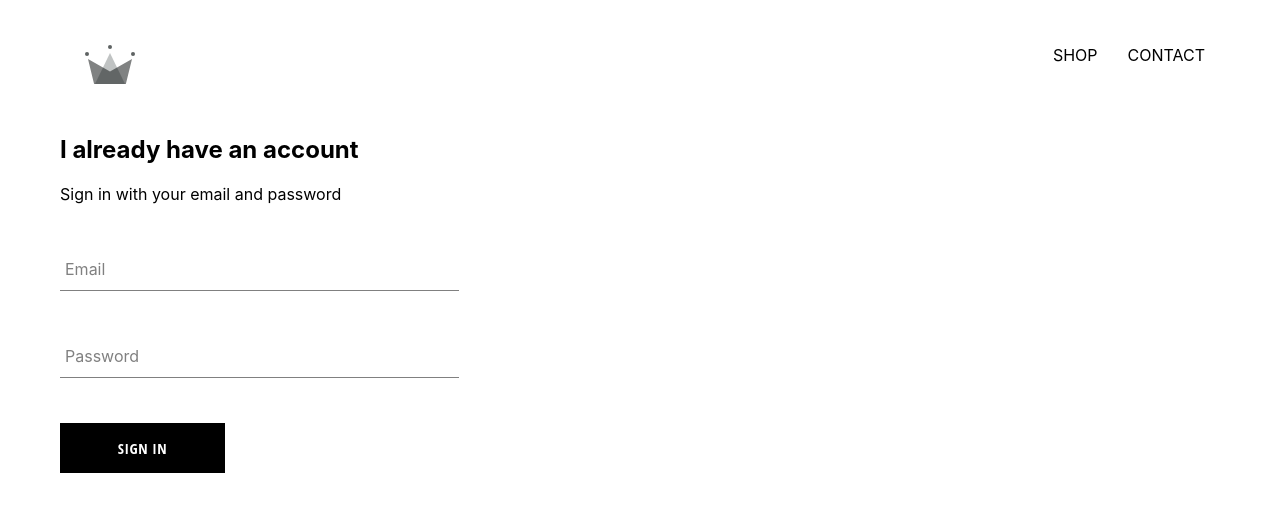
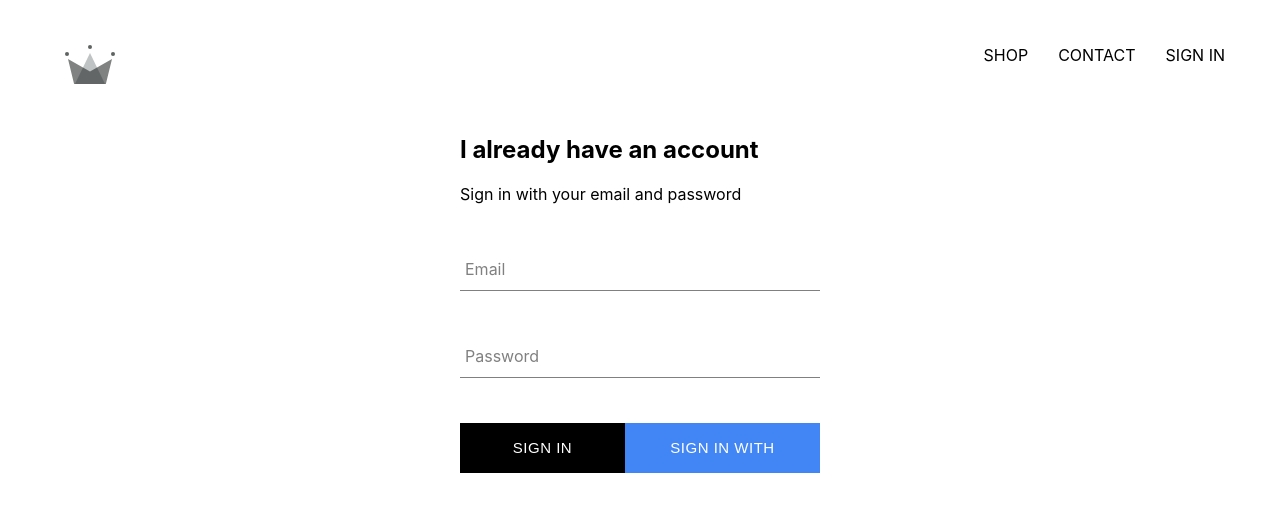
Before and after one commit to Antxon-Eguiguren/react-crwn-clothing, a React (Create React App) app: page /sign-in in a window 1280 px wide. Shown: the top 512 px of the page. Built offline with nearby package versions, Linux system fonts and the light colour scheme; no server answers.

Commit message:
Integrated Firebase and User Authentication

```diff
--- a/package.json
+++ b/package.json
@@ -7,6 +7,7 @@
     "@testing-library/jest-dom": "^4.2.4",
     "@testing-library/react": "^9.3.2",
     "@testing-library/user-event": "^7.1.2",
+    "firebase": "^7.14.0",
     "node-sass": "^4.13.1",
     "react": "^16.13.1",
     "react-dom": "^16.13.1",
--- a/src/App.css
+++ b/src/App.css
@@ -1,6 +1,9 @@
+* {
+    box-sizing: border-box;
+  }
+
 body {
-    font-family: 'Open Sans Condensed';
-    padding: 20px 60px;
+    padding: 20px 40px;
 }
 
 a {
--- a/src/App.js
+++ b/src/App.js
@@ -5,13 +5,34 @@
 import ShopPage from './pages/shoppage/shoppage.component';
 import SignInAndSignUpPage from './pages/sign-in-and-sign-out/sign-in-and-sign-out.component';
 import Header from './components/header/header.component';
+import { auth } from './firebase/firebase.utils';
 
 import './App.css';
 
-function App() {
+class App extends React.Component {
+  constructor(props) {
+    super(props);
+    this.state = {
+      currentUser: null
+    }
+  }
+
+  unsubscribeFromAuth = null;
+
+  componentDidMount() {
+    this.unsubscribeFromAuth = auth.onAuthStateChanged(user => {
+      this.setState({ currentUser: user });
+    });
+  }
+
+  componentWillUnmount() {
+    this.unsubscribeFromAuth();
+  }
+
+  render() {
     return (
       <div>
-      <Header />
+        <Header currentUser={this.state.currentUser} />
         <Switch>
           <Route exact path='/' component={HomePage} />
           <Route exact path='/shop' component={ShopPage} />
@@ -22,8 +43,9 @@
           <Route path='/shop/womens' />
           <Route path='/shop/mens' />
         </Switch>
-    </div>
+      </div >
     );
+  }
 }
 
 export default App;
--- a/src/components/custom-button/custom-button.component.jsx
+++ b/src/components/custom-button/custom-button.component.jsx
@@ -2,8 +2,8 @@
 
 import './custom-button.styles.scss';
 
-const CustomButton = ({ children, ...otherProps }) => (
-    <button className='custom-button' {...otherProps}>
+const CustomButton = ({ children, isGoogleSignIn, ...otherProps }) => (
+    <button className={`${isGoogleSignIn ? 'google-sign-in' : ''} custom-button`} {...otherProps}>
         {children}
     </button>
 )
--- a/src/components/custom-button/custom-button.styles.scss
+++ b/src/components/custom-button/custom-button.styles.scss
@@ -9,8 +9,6 @@
     background-color: black;
     color: white;
     text-transform: uppercase;
-    font-family: 'Open Sans Condensed';
-    font-weight: bolder;
     border: none;
     cursor: pointer;
 
@@ -19,4 +17,14 @@
       color: black;
       border: 1px solid black;
     }
+
+    &.google-sign-in {
+      background-color: #4285f4;
+      color: white;
+
+      &:hover{
+        background-color: #357ae8;
+        border: none;
+      }
+    }
 }
--- a/src/components/header/header.component.jsx
+++ b/src/components/header/header.component.jsx
@@ -1,11 +1,13 @@
 import React from 'react';
 import { Link } from 'react-router-dom';
+
+import { auth } from '../../firebase/firebase.utils';
 
 import { ReactComponent as Logo } from '../../assets/crown.svg';
 
 import './header.styles.scss';
 
-const Header = () => (
+const Header = ({ currentUser }) => (
     <div className='header'>
         <Link className='logo-container' to="/">
             <Logo className='logo' />
@@ -17,6 +19,12 @@
             <Link className='option' to="/contact">
                 CONTACT
             </Link>
+            {
+                currentUser ?
+                    <div className='option' onClick={() => auth.signOut()}>SIGN OUT</div>
+                    :
+                    <Link className='option' to='/sign-in'>SIGN IN</Link>
+            }
         </div>
     </div>
 )
--- a/src/components/header/header.styles.scss
+++ b/src/components/header/header.styles.scss
@@ -20,6 +20,7 @@
 
       .option {
         padding: 10px 15px;
+        cursor: pointer;
       }
     }
 }
--- a/src/components/sign-in/sign-in.component.jsx
+++ b/src/components/sign-in/sign-in.component.jsx
@@ -2,6 +2,8 @@
 
 import FormInput from '../form-input/form-input.component';
 import CustomButton from '../custom-button/custom-button.component';
+
+import { signInWithGoogle } from '../../firebase/firebase.utils';
 
 import './sign-in.styles.scss';
 
@@ -22,6 +24,10 @@
     handleChange = (event) => {
         const { name, value } = event.target;
         this.setState({ [name]: value });
+    }
+
+    handleClick = () => {
+        console.log('Prueba');
     }
 
     render() {
@@ -48,8 +54,10 @@
                         onChange={this.handleChange}
                         required
                     />
-
-                    <CustomButton type='submit'>Sign In</CustomButton>
+                    <div className='buttons'>
+                        <CustomButton type='submit'>Sign In</CustomButton>
+                        <CustomButton onClick={signInWithGoogle} isGoogleSignIn>Sign In With Google</CustomButton>
+                    </div>
                 </form>
             </div>
         )
--- a/src/components/sign-in/sign-in.styles.scss
+++ b/src/components/sign-in/sign-in.styles.scss
@@ -1,9 +1,15 @@
 .sign-in {
-    width: 30vw;
+    width: 30%;
+    margin: 0 auto;
     display: flex;
     flex-direction: column;
 
     .title {
         margin: 10px 0;
     }
+
+    .buttons {
+        display: flex;
+        justify-content: space-between;
+    }
 }
--- /dev/null
+++ b/src/firebase/firebase.utils.js
@@ -0,0 +1,24 @@
+import firebase from 'firebase/app';
+import 'firebase/firestore';
+import 'firebase/auth';
+
+const config = {
+    apiKey: "AIzaSyCAAJYN8krQrSbHuuOkauyFMq7cLylJj2c",
+    authDomain: "crwn-db-816c4.firebaseapp.com",
+    databaseURL: "https://crwn-db-816c4.firebaseio.com",
+    projectId: "crwn-db-816c4",
+    storageBucket: "crwn-db-816c4.appspot.com",
+    messagingSenderId: "815496378492",
+    appId: "1:815496378492:web:3fa2f50526f8a5e81731f9"
+};
+
+firebase.initializeApp(config);
+
+export const auth = firebase.auth();
+export const firestore = firebase.firestore();
+
+const provider = new firebase.auth.GoogleAuthProvider();
+provider.setCustomParameters({ prompt: 'select_account' });
+export const signInWithGoogle = () => auth.signInWithPopup(provider);
+
+export default firebase;
```
Also changed, not shown: 1 other file (tests, documents, lock files or other folders). Lines whose indentation alone changed are shown as unchanged.
